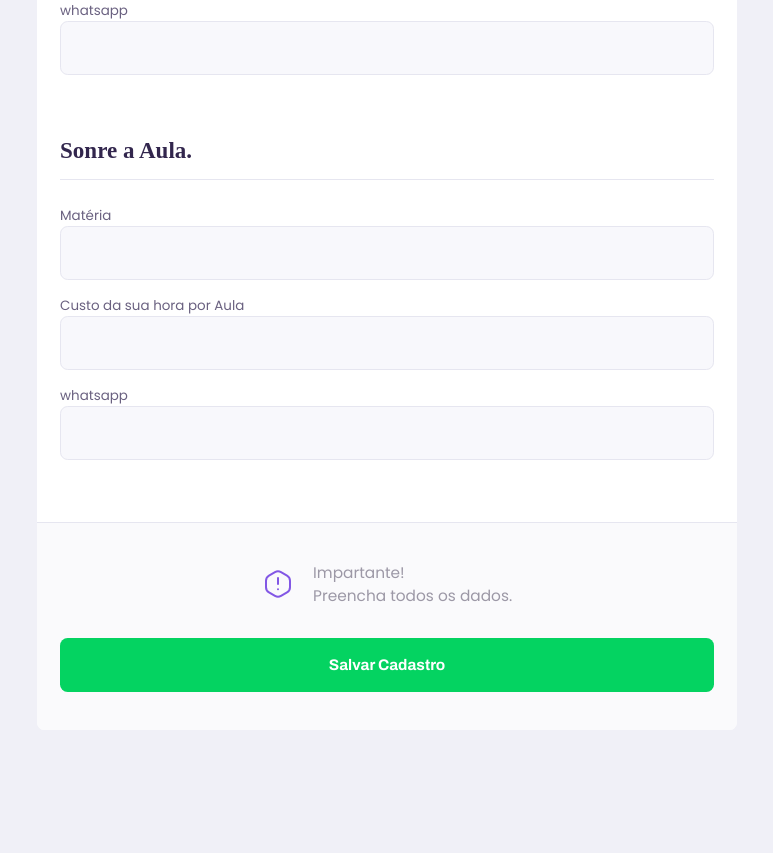
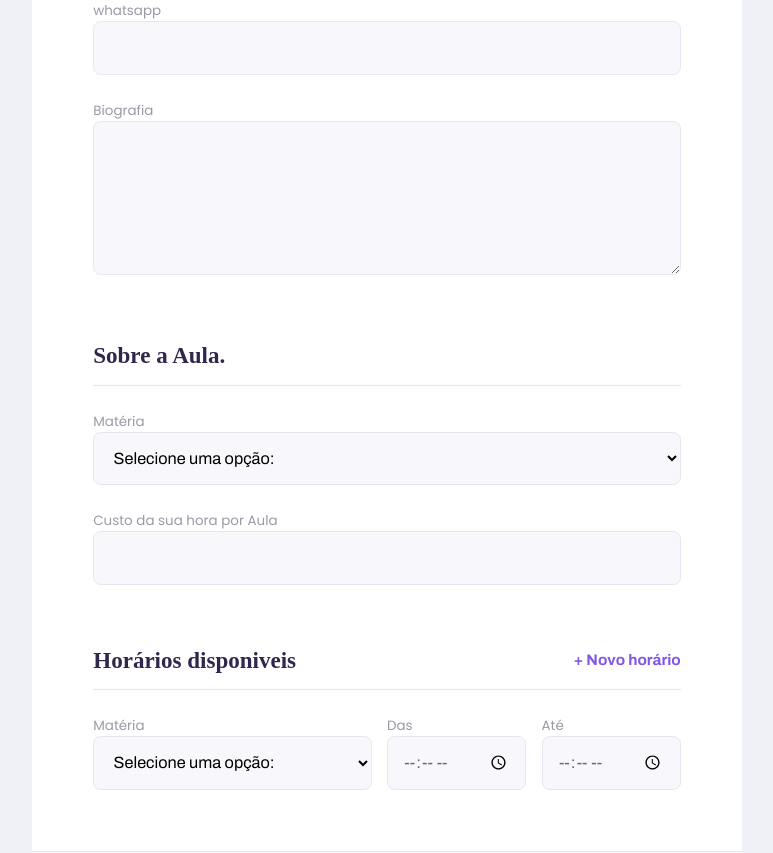
Before and after one commit to Jackson-Timoteo/NLW-2, a React (Create React App) app: page /give-classes in a window 1280 px wide. Shown: the part 620-1473 px from the top of the page, without its empty margins (253-1026 px from the left). Before the commit the page ends 1350 px from the top, so only its background shows below. Built offline with nearby package versions, Linux system fonts and the light colour scheme.

Commit message:
create form time

```diff
--- /dev/null
+++ b/src/components/Select/index.tsx
@@ -0,0 +1,31 @@
+import React, { SelectHTMLAttributes } from 'react';
+
+import './styles.css';
+
+interface SelectProps extends SelectHTMLAttributes<HTMLSelectElement>{
+    name: string;
+    label: string;
+    options: Array<{
+        value: string;
+        label: string;
+    }>;
+}
+
+const Select: React.FC<SelectProps> = ({ label, name, options, ...rest }) => {
+    return(
+        <div className="select-block">
+            <label htmlFor={name}>{label}</label>
+            <select id={name} {...rest}>
+                <option value="" disabled selected hidden> Selecione uma opção:</option>
+
+                {options.map(option => {
+                    return <option key={option.value} value={option.value}>
+                        {option.label}
+                    </option>
+                })}
+            </select>
+        </div>
+    );
+}
+
+export default Select;
--- /dev/null
+++ b/src/components/Select/styles.css
@@ -0,0 +1,33 @@
+.select-block {
+    position: relative;
+}
+
+.select-block  + .select-block{
+    margin-top: 1.4rem;
+}
+
+.select-block label{
+    font-size: 1.4rem;
+}
+
+.select-block select{
+    width: 100%;
+    height: 5.6rem;
+    border-radius: 0.8rem;
+    background:  var(--color-input-background);
+    border: 1px solid var(--color-line-in-white);
+    outline: 0;
+    padding:  0 1.6rem;
+    font: 1.7rem Archivo;
+}
+
+.select-block:focus-within::after{
+    width: calc(100% - 3.2rem);
+    height: 2px;
+    content: '';
+    background:  var(--color-primary-ligth);
+    position: absolute;
+    left: 1.6rem;
+    right: 1.6rem;
+    bottom: 0;
+}
--- /dev/null
+++ b/src/components/Textarea/index.tsx
@@ -0,0 +1,19 @@
+import React, { TextareaHTMLAttributes } from 'react';
+
+import './styles.css'
+
+interface TextareaProps extends TextareaHTMLAttributes<HTMLTextAreaElement>{
+    name: string;
+    label: string;
+}
+
+const Textarea: React.FC<TextareaProps> = ({ label, name, ...rest }) => {
+    return(
+        <div className="textarea-block">
+            <label htmlFor={name}>{label}</label>
+            <textarea id={name} {...rest} />
+        </div>
+    );
+}
+
+export default Textarea;
--- /dev/null
+++ b/src/components/Textarea/styles.css
@@ -0,0 +1,34 @@
+.textarea-block {
+    position: relative;
+}
+
+.textarea-block  + .textarea-block{
+    margin-top: 1.4rem;
+}
+
+.textarea-block label{
+    font-size: 1.4rem;
+}
+
+.textarea-block textarea{
+    width: 100%;
+    height: 16rem;
+    border-radius: 0.8rem;
+    background:  var(--color-input-background);
+    border: 1px solid var(--color-line-in-white);
+    outline: 0;
+    resize: vertical;
+    padding: 1.2rem 1.6rem;
+    font: 1.7rem Archivo;
+}
+
+.textarea-block:focus-within::after{
+    width: calc(100% - 3.2rem);
+    height: 2px;
+    content: '';
+    background:  var(--color-primary-ligth);
+    position: absolute;
+    left: 1.6rem;
+    right: 1.6rem;
+    bottom: 8;
+}
--- a/src/pages/TeacherForm/index.tsx
+++ b/src/pages/TeacherForm/index.tsx
@@ -2,6 +2,8 @@
 
 import PageHeader from '../../components/PageHeader';
 import Input from '../../components/Input';
+import Textarea from '../../components/Textarea';
+import Select from '../../components/Select';
 
 import warningIcon from '../../assets/images/icons/warning.svg';
 
@@ -23,13 +25,59 @@
                 <Input name="name"  label="Nome conpleto" />
                 <Input name="avatar"  label="Avatar" />
                 <Input name="whatsapp"  label="whatsapp" />
+                <Textarea name="bio" label="Biografia" />
             </fieldset>
 
             <fieldset>
-                <legend>Sonre a Aula.</legend>
-                <Input name="subject"  label="Matéria" />
+                <legend>Sobre a Aula.</legend>
+
+                <Select
+                    name="subject"
+                    label="Matéria"
+                    options={[
+                        { value: 'Artes', label: 'Artes'},
+                        { value: 'Biologia', label: 'Biologia'},
+                        { value: 'Ciências', label: 'Ciências'},
+                        { value: 'Eduação Física', label: 'Eduação Física'},
+                        { value: 'Manutenção de Computadores e Notebooks', label: 'Manutenção de Computadores e Notebooks'},
+                        { value: 'Programação', label: 'Programação'},
+                        { value: 'Matématica', label: 'Matématica'},
+                        { value: 'Português', label: 'Português'},
+                        { value: 'História', label: 'História'},
+                    ]}
+                />
+
                 <Input name="cost"  label="Custo da sua hora por Aula" />
-                <Input name="whatsapp"  label="whatsapp" />
+
+            </fieldset>
+
+            <fieldset>
+                <legend>
+                    Horários disponiveis
+                    <button type="button">
+                        + Novo horário
+                     </button>
+                </legend>
+
+                <div className="schedule-item">
+                    <Select
+                        name="subject"
+                        label="Matéria"
+                        options={[
+                            { value: 'Artes', label: 'Artes'},
+                            { value: 'Biologia', label: 'Biologia'},
+                            { value: 'Ciências', label: 'Ciências'},
+                            { value: 'Eduação Física', label: 'Eduação Física'},
+                            { value: 'Manutenção de Computadores e Notebooks', label: 'Manutenção de Computadores e Notebooks'},
+                            { value: 'Programação', label: 'Programação'},
+                            { value: 'Matématica', label: 'Matématica'},
+                            { value: 'Português', label: 'Português'},
+                            { value: 'História', label: 'História'},
+                        ]}
+                    />
+                    <Input name="from" label="Das" type="time" />
+                    <Input name="from" label="Até" type="time" />
+                </div>
             </fieldset>
 
             <footer>
@@ -39,7 +87,7 @@
                     Preencha todos os dados.
                 </p>
 
-                <button>
+                <button type="button">
                     Salvar Cadastro
                 </button>
             </footer>
--- a/src/pages/TeacherForm/styles.css
+++ b/src/pages/TeacherForm/styles.css
@@ -1,14 +1,11 @@
 #page-teacher-form {
     width: 100vw;
     height: 100vh;
-
 }
-
 
 #page-teacher-form .page-header .header-content {
     margin-bottom: 6.4rem;
 }
-
 
 #page-teacher-form main{
     background: var(--color-box-base);
@@ -39,6 +36,28 @@
     width: 100%;
     padding-bottom: 1.6rem;
     border-bottom: 1px solid var(--color-line-in-white);
+}
+
+#page-teacher-form main fieldset legend button {
+    background: none;
+    border: 0;
+    color: var(--color-primary);
+    font: 700 1.6rem Archivo;
+    cursor: pointer;
+    transition: color 0.2s;
+}
+
+#page-teacher-form main fieldset legend button:hover{
+    color: var(--color-primary-dark);
+}
+
+#page-teacher-form main fieldset .input-block + .textarea-block,
+#page-teacher-form main fieldset .select-block + .input-block {
+    margin-top: 2.4rem;
+}
+
+#page-teacher-form main label {
+    color: var(--color-text-complement);
 }
 
 #page-teacher-form main footer{
@@ -81,7 +100,7 @@
     background: var(--color-secundary--dark);
 }
 
-@media (max-width: 700px) {
+@media (min-width: 700px) {
     #page-teacher-form {
         max-width: 100vw ;
     }
@@ -92,6 +111,16 @@
 
     #page-teacher-form main fieldset{
          padding: 0 6.4rem;
+    }
+
+    #page-teacher-form main .schedule-item{
+        display: grid;
+        grid-template-columns: 2fr 1fr 1fr;
+        column-gap: 1.6rem;
+    }
+
+    #page-teacher-form main .schedule-item .input-block {
+        margin-top: 0 !important;
     }
 
     #page-teacher-form main footer{
--- a/src/pages/TeacherList/index.tsx
+++ b/src/pages/TeacherList/index.tsx
@@ -3,16 +3,46 @@
 import PageHeader from '../../components/PageHeader';
 import TeacherItem from '../../components/TeacherItem';
 import Input from '../../components/Input';
+import Select from '../../components/Select';
 
 import './styles.css';
+
 
 function TeacherList(){
     return  (
         <div id="page-teacher-list" className="container">
             <PageHeader title="Estes são os proffys disponivéis">
                 <form  id="search-teacher">
-                    <Input name="subject" label="Matéria" />
-                    <Input name="week-day" label="Dia da Semana" />
+                <Select
+                    name="subject"
+                    label="Matéria"
+                    options={[
+                        { value: 'Artes', label: 'Artes'},
+                        { value: 'Biologia', label: 'Biologia'},
+                        { value: 'Ciências', label: 'Ciências'},
+                        { value: 'Eduação Física', label: 'Eduação Física'},
+                        { value: 'Manutenção de Computadores e Notebooks', label: 'Manutenção de Computadores e Notebooks'},
+                        { value: 'Programação', label: 'Programação'},
+                        { value: 'Matématica', label: 'Matématica'},
+                        { value: 'Português', label: 'Português'},
+                        { value: 'História', label: 'História'},
+                    ]}
+                />
+
+                <Select
+                    name="week-day"
+                    label="Dia da Semana"
+                    options={[
+                        { value: '0', label: 'Domingo'},
+                        { value: '1', label: 'Segunda-Feira'},
+                        { value: '2', label: 'Terça-Feira'},
+                        { value: '3', label: 'Quarta-Feira'},
+                        { value: '4', label: 'Quinta-Feira'},
+                        { value: '5', label: 'Sexta-feora'},
+                        { value: '6', label: 'Sábado'},
+                    ]}
+                />
+
                     <Input type="time" name="time" label="Hora" />
                 </form>
             </PageHeader>
--- a/src/pages/TeacherList/styles.css
+++ b/src/pages/TeacherList/styles.css
@@ -29,7 +29,8 @@
         bottom: -30px;
     }
 
-    #search-teacher .input-block  + .input-block{
+    #search-teacher .input-block  + .input-block,
+    #search-teacher .select-block  + .select-block {
         margin-top: 0;
     }
 
```
